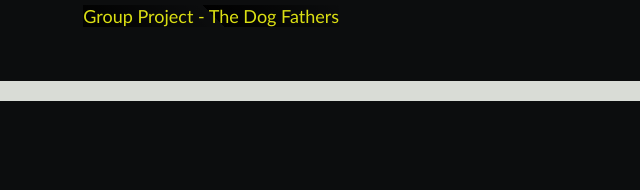
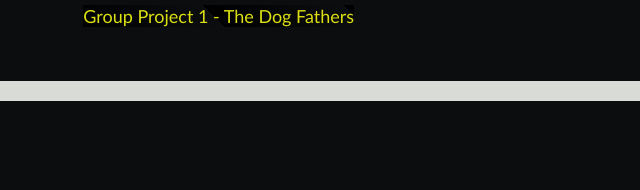
Before and after one commit to Izzie2021/IsmaelEspanaJrPortfolio, a plain HTML site: page index.html in a window 1280 px wide. Shown: the part 1433-1623 px from the top of the page, 375-1015 px from the left. Drawn offline with Linux system fonts and the light colour scheme.

Commit message:
fixed title to group project

```diff
--- a/index.html
+++ b/index.html
@@ -51,7 +51,7 @@
                 <a href="https://nkepers.github.io/TheDogFathers/
                 " class="work-example" target="_blank">
                     <img src="./assets/images/TheDogFathers.PNG" alt="Image of Refactor Horiseon Marketing Page" />
-                    <p>Group Project - The Dog Fathers</p>
+                    <p>Group Project 1 - The Dog Fathers</p>
                 </a>
             </article>
             <article id="contact-me" class="content-article">
```
